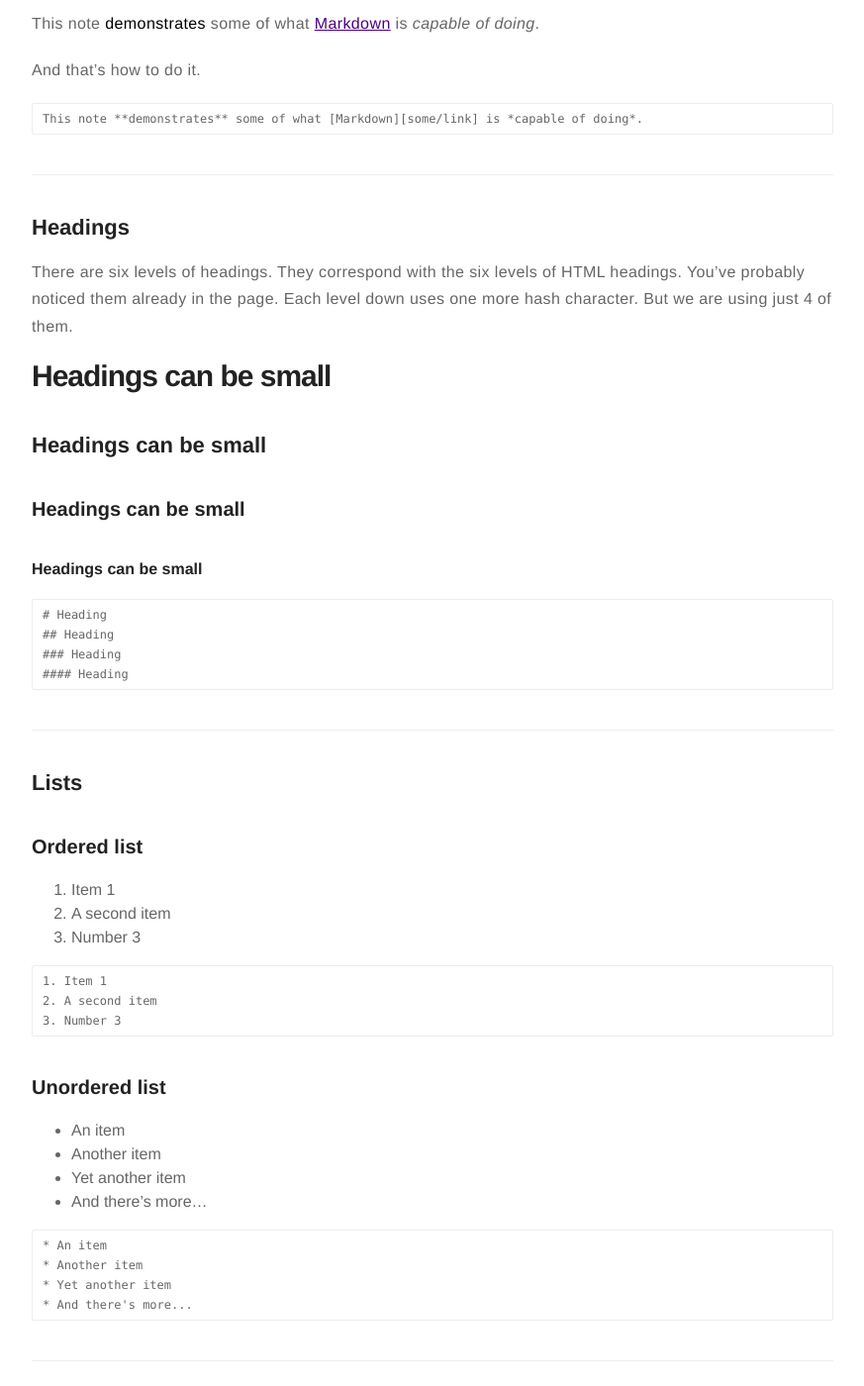
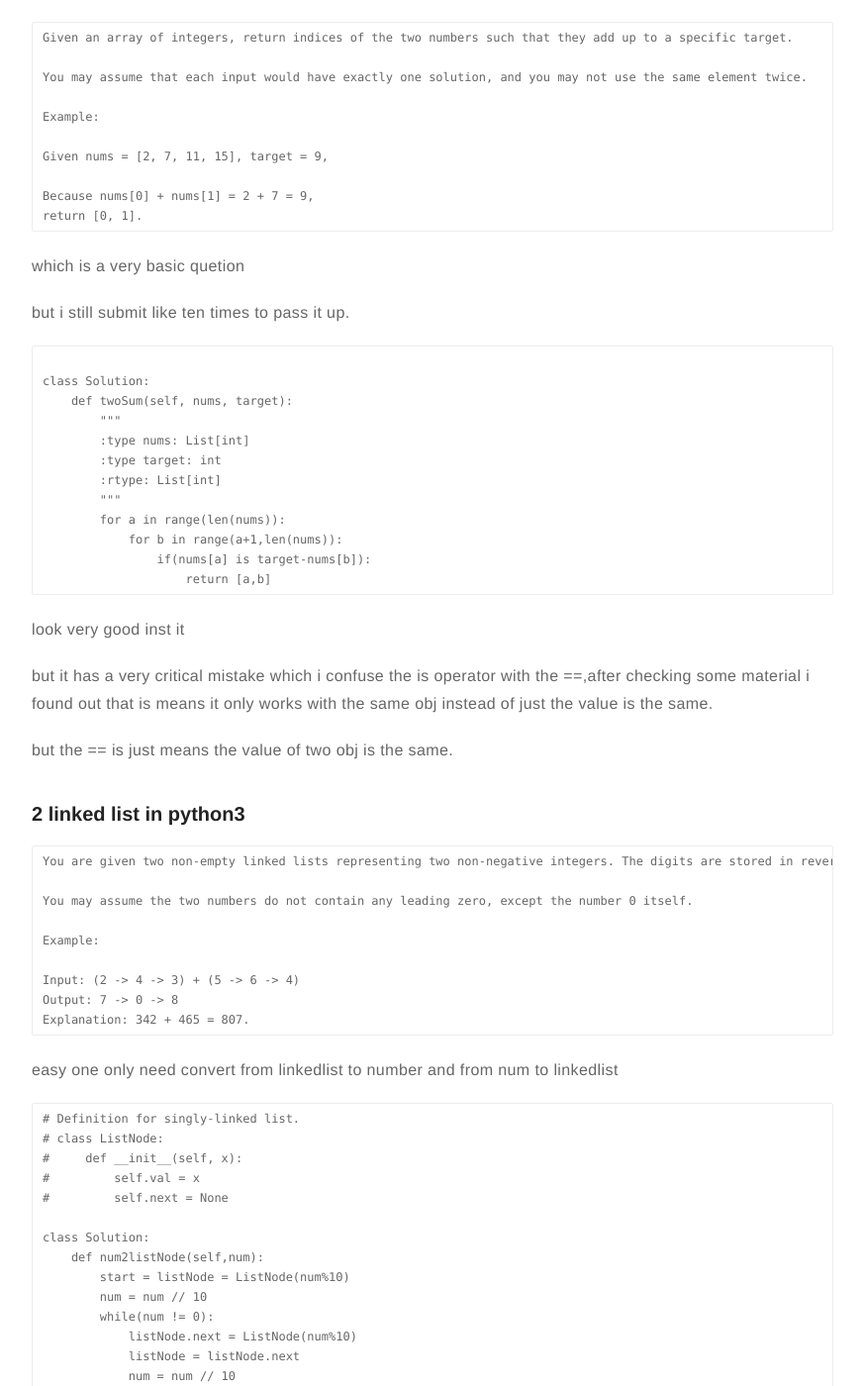
Before and after one commit to huangjundashuaige/huangjundashuaige, a Jekyll site: the page built from _posts/2018-9-9-algorithm-analysis-homework-week-1.markdown, in a window 1280 px wide and 1400 px high, scrolled down 545 px. Shown: the whole window at 99% size, without its empty margins (203-1076 px from the left). Built offline with Jekyll 4.4.1, drawn with Linux system fonts in a browser that asks for light colours; emoji names are drawn with the system emoji font; comment, search, counter and statistics services are not loaded; some of the changed text lies outside the part shown.

Commit message:
finished week one

````diff
--- a/_posts/2018-9-9-algorithm-analysis-homework-week-1.markdown
+++ b/_posts/2018-9-9-algorithm-analysis-homework-week-1.markdown
@@ -1,5 +1,5 @@
 ---
-title: "algorithm-analysis-course-homework-week-one"
+title: "algorithm-analysis-course homework week one"
 layout: post
 date: 2018-09-9 17:22
 image: /assets/images/markdown.jpg
@@ -13,207 +13,99 @@ author: jun huang
 description: homework by doing some practice in leetcode
 ---
 
----
-title: "Markdown Common Elements"
-layout: post
-date: 2016-02-24 22:44
-image: /assets/images/markdown.jpg
-headerImage: false
-tag:
-- markdown
-- elements
-star: true
-category: blog
-author: johndoe
-description: Markdown summary with different options
----
+# homework week 1
+## first thing first
+![](./image/leetcode.png)
+since during the course we have to do a lot of quetion in leetcode,
 
-## Basic formatting
+so im wonder why not just doing something fun like the most popular quetions of all time
 
-This note **demonstrates** some of what [Markdown][1] is *capable of doing*.
+so here comes the first quetion
 
-And that's how to do it.
+```
+Given an array of integers, return indices of the two numbers such that they add up to a specific target.
 
-{% highlight html %}
-This note **demonstrates** some of what [Markdown][some/link] is *capable of doing*.
-{% endhighlight %}
+You may assume that each input would have exactly one solution, and you may not use the same element twice.
 
----
+Example:
 
-## Headings
+Given nums = [2, 7, 11, 15], target = 9,
 
-There are six levels of headings. They correspond with the six levels of HTML headings. You've probably noticed them already in the page. Each level down uses one more hash character. But we are using just 4 of them.
+Because nums[0] + nums[1] = 2 + 7 = 9,
+return [0, 1].
+```
 
-# Headings can be small
+which is a very basic quetion
 
-## Headings can be small
+but i still submit like ten times to pass it up.
 
-### Headings can be small
+```
 
-#### Headings can be small
+class Solution:
+    def twoSum(self, nums, target):
+        """
+        :type nums: List[int]
+        :type target: int
+        :rtype: List[int]
+        """
+        for a in range(len(nums)):
+            for b in range(a+1,len(nums)):
+                if(nums[a] is target-nums[b]):
+                    return [a,b]
+```
 
-{% highlight raw %}
-# Heading
-## Heading
-### Heading
-#### Heading
-{% endhighlight %}
+look very good inst it
 
----
+but it has a very critical mistake which i confuse the is operator with the ==,after checking some material i found out that is means it only works with the same obj instead of just the value is the same.
 
-## Lists
+but the == is just means the value of two obj is the same.
 
-### Ordered list
+### 2 linked list in python3
+```
+You are given two non-empty linked lists representing two non-negative integers. The digits are stored in reverse order and each of their nodes contain a single digit. Add the two numbers and return it as a linked list.
 
-1. Item 1
-2. A second item
-3. Number 3
+You may assume the two numbers do not contain any leading zero, except the number 0 itself.
 
-{% highlight raw %}
-1. Item 1
-2. A second item
-3. Number 3
-{% endhighlight %}
+Example:
 
-### Unordered list
+Input: (2 -> 4 -> 3) + (5 -> 6 -> 4)
+Output: 7 -> 0 -> 8
+Explanation: 342 + 465 = 807.
+```
 
-* An item
-* Another item
-* Yet another item
-* And there's more...
+easy one only need convert from linkedlist to number and from num to linkedlist
 
-{% highlight raw %}
-* An item
-* Another item
-* Yet another item
-* And there's more...
-{% endhighlight %}
+```
+# Definition for singly-linked list.
+# class ListNode:
+#     def __init__(self, x):
+#         self.val = x
+#         self.next = None
 
----
-
-## Paragraph modifiers
-
-### Quote
-
-> Here is a quote. What this is should be self explanatory. Quotes are automatically indented when they are used.
-
-{% highlight raw %}
-> Here is a quote. What this is should be self explanatory.
-{% endhighlight raw %}
-
----
-
-## URLs
-
-URLs can be made in a handful of ways:
-
-* A named link to [Mark It Down][3].
-* Another named link to [Mark It Down](http://markitdown.net/)
-* Sometimes you just want a URL like <http://markitdown.net/>.
-
-{% highlight raw %}
-* A named link to [MarkItDown][3].
-* Another named link to [MarkItDown](http://markitdown.net/)
-* Sometimes you just want a URL like <http://markitdown.net/>.
-{% endhighlight %}
-
----
-
-## Horizontal rule
-
-A horizontal rule is a line that goes across the middle of the page.
-It's sometimes handy for breaking things up.
-
-{% highlight raw %}
----
-{% endhighlight %}
-
----
-
-## Images
-
-Markdown can also contain images. I'll need to add something here sometime.
-
-{% highlight raw %}
-![Markdowm Image][/image/url]
-{% endhighlight %}
-
-![Markdowm Image][6]
-
-*Figure Caption*?
-
-{% highlight raw %}
-![Markdowm Image][/image/url]
-<figcaption class="caption">Photo by John Doe</figcaption>
-{% endhighlight %}
-
-![Markdowm Image][6]
-<figcaption class="caption">Photo by John Doe</figcaption>
-
-*Bigger Images*?
-
-{% highlight raw %}
-![Markdowm Image][/image/url]{: class="bigger-image" }
-{% endhighlight %}
-
-![Markdowm Image][6]{: class="bigger-image" }
-
----
-
-## Code
-
-A HTML Example:
-
-{% highlight html %}
-<!DOCTYPE html>
-<html lang="en">
-<head>
-    <meta charset="UTF-8">
-    <title>Document</title>
-</head>
-<body>
-    <h1>Just a test</h1>
-</body>
-</html>
-{% endhighlight %}
-
-A CSS Example:
-
-{% highlight css %}
-pre {
-    padding: 10px;
-    font-size: .8em;
-    white-space: pre;
-}
-
-pre, table {
-    width: 100%;
-}
-
-code, pre, tt {
-    font-family: Monaco, Consolas, Inconsolata, monospace, sans-serif;
-    background: rgba(0,0,0,.05);
-}
-{% endhighlight %}
-
-A JS Example:
-
-{% highlight js %}
-// Sticky Header
-$(window).scroll(function() {
-
-    if ($(window).scrollTop() > 900 && !$("body").hasClass('show-menu')) {
-        $('#hamburguer__open').fadeOut('fast');
-    } else if (!$("body").hasClass('show-menu')) {
-        $('#hamburguer__open').fadeIn('fast');
-    }
-
-});
-{% endhighlight %}
-
-[1]: http://daringfireball.net/projects/markdown/
-[2]: http://www.fileformat.info/info/unicode/char/2163/index.htm
-[3]: http://www.markitdown.net/
-[4]: http://daringfireball.net/projects/markdown/basics
-[5]: http://daringfireball.net/projects/markdown/syntax
-[6]: http://kune.fr/wp-content/uploads/2013/10/ghost-blog.jpg
+class Solution:
+    def num2listNode(self,num):
+        start = listNode = ListNode(num%10)
+        num = num // 10
+        while(num != 0):
+            listNode.next = ListNode(num%10)
+            listNode = listNode.next
+            num = num // 10
+        return start
+    def addTwoNumbers(self, l1, l2):
+        """
+        :type l1: ListNode
+        :type l2: ListNode
+        :rtype: ListNode
+        """
+        return self.num2listNode(self.listNode2num(l1)+self.listNode2num(l2))
+    def listNode2num(self,listNode):
+        index = 0
+        target = 0
+        while(not listNode == None):
+            target = target + listNode.val*(10**index)
+            index = index +  1
+            listNode = listNode.next
+        return target
+```
+but as for effiency,it sucks
+![](./image/linkedlist.png)
````
Also changed, not shown: _posts/image/leetcode.png (added), _posts/image/linkedlist.png (added), 1 other file.
